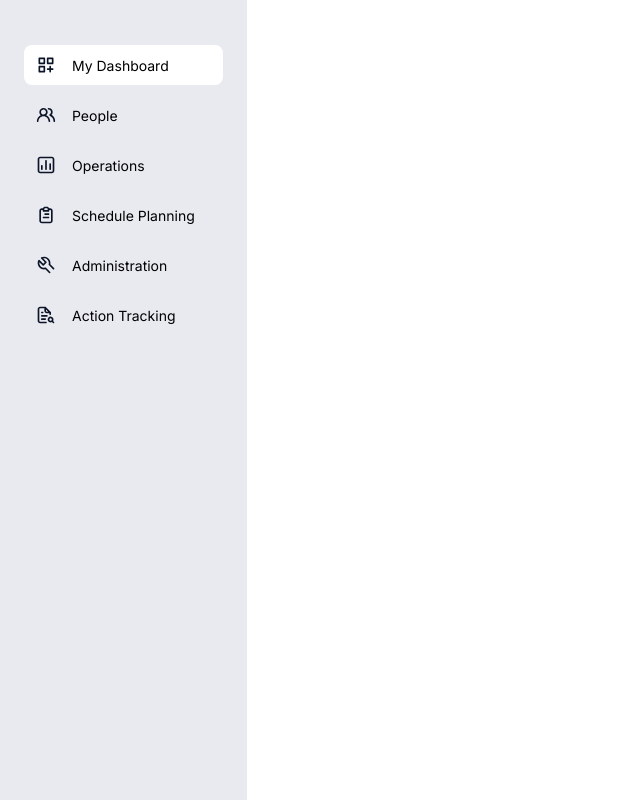
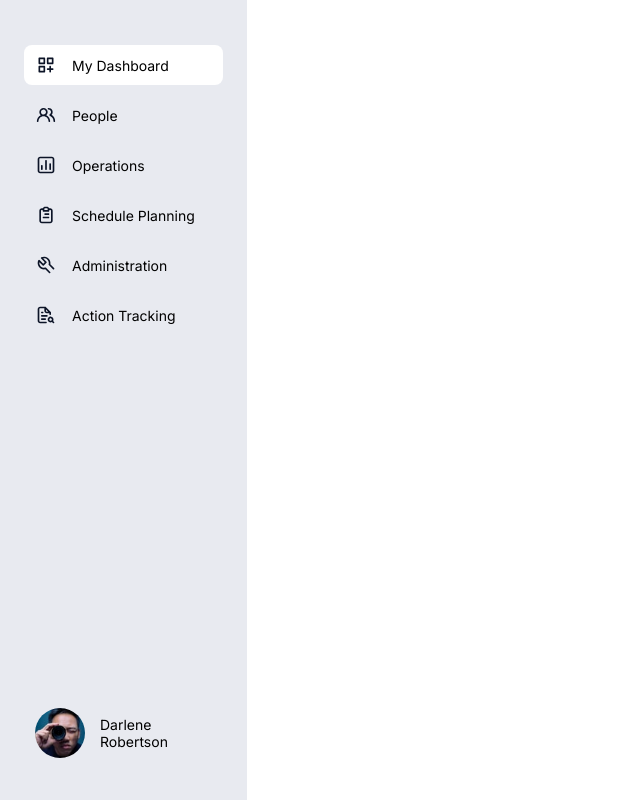
Before and after one commit to Heliken/react-components-test, a React (Create React App) app in the folder react-components-test/: page / in a window 1280 px wide. Shown: the whole page, without its empty margins (0-640 px from the left). Built offline with nearby package versions, Linux system fonts and the light colour scheme.

Commit message:
feat: add user component

```diff
--- a/react-components-test/src/components/sidebar/index.js
+++ b/react-components-test/src/components/sidebar/index.js
@@ -1,20 +1,25 @@
 import styled from 'styled-components';
 import { colors } from '../../constants';
 import Navigation from '../navigation';
+import User from '../user';
 
 const StyledSidebar = styled.aside`
   position: fixed;
-  top:0;
-  left:0;
+  top: 0;
+  left: 0;
   width: 247px;
-  height:100%;
-  background-color:${colors.background};
+  height: 100%;
+  background-color: ${colors.background};
   padding: 45px 24px 42px;
+  display: flex;
+  flex-direction: column;
+  justify-content: space-between;
 `
 const Sidebar = () => {
   return(
     <StyledSidebar>
       <Navigation activeUnit={0} />
+      <User/>
     </StyledSidebar>
   )
 };
--- /dev/null
+++ b/react-components-test/src/components/user/index.js
@@ -0,0 +1,26 @@
+import styled from 'styled-components';
+import user from './user.jpg'
+
+const StyledUser=styled.a`
+  display: flex;
+  align-items: center;
+`
+const StyledUserImage=styled.div`
+  width: 50px;
+  height: 50px;
+  border-radius: 100%;
+  background-size:cover;
+  background-position:center;
+  margin-right: 15px;
+  margin-left: 11px;
+`
+const User = () => {
+  return(
+    <StyledUser href="#/">
+      <StyledUserImage style={{backgroundImage:`url(${user})`}}/>
+      <span>Darlene<br/>Robertson</span>
+    </StyledUser>
+  )
+};
+
+export default User;
```
Also changed, not shown: react-components-test/src/components/user/user.jpg (added).
